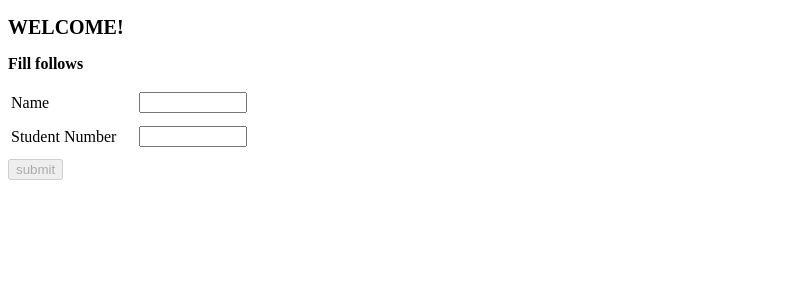
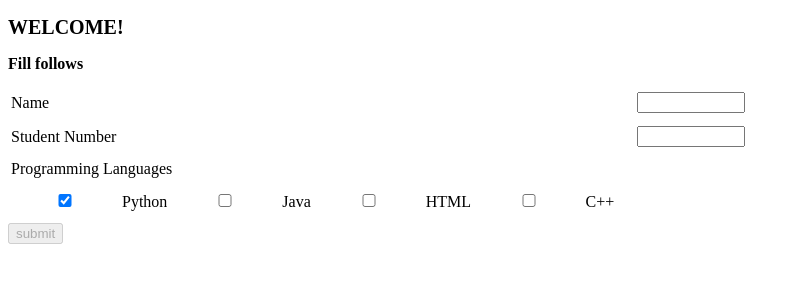
Before and after one commit to CSID-DGU/2025-1-OSSPrac-nux-04, a Flask app: page / in a window 1280 px wide. Shown: the top 300 px of the page, without its empty margins (0-800 px from the left). Run offline with Flask 3, Linux system fonts and the light colour scheme.

Commit message:
languages 추가

```diff
--- a/Subject3_1/ex4.py
+++ b/Subject3_1/ex4.py
@@ -12,8 +12,8 @@ def result() :
         result = dict()
         result['Name'] = request.form.get('name')
         result['StuedentNumber'] = request.form.get('StudentNumber')
-        # result['language'] = request.form.getlist('languages')
-        # result['languages'] = ','.join(result['languages'])
+        result['languages'] = request.form.getlist('languages')
+        result['languages'] = ','.join(result['languages'])
         # return render_template('result.html',result=result)
     return render_template('result.html', result=result)
 
--- a/Subject3_1/templates/input.html
+++ b/Subject3_1/templates/input.html
@@ -28,6 +28,22 @@
                     <td><label for="StudentNumber">Student Number</label></td>
                     <td><input type="text" id="StudentNumber" name="StudentNumber" required></td>
                 </tr>
+                <tr>
+                    <td><label>Programming Languages</label></td>
+                </tr>
+                <td>
+                    <input type="checkbox" id="python" name="languages" value="Python" checked>
+                    <label for="python">Python</label>
+
+                    <input type="checkbox" id="java" name="languages" value="Java">
+                    <label for="java">Java</label>
+
+                    <input type="checkbox" id="html" name="languages" value="HTML">
+                    <label for="html">HTML</label>
+
+                    <input type="checkbox" id="cpp" name="languages" value="C++">
+                    <label for="cpp">C++</label>
+                </td>
             </table>
 
             <input type="hidden" id="Full-email" name="Full-email">
```
